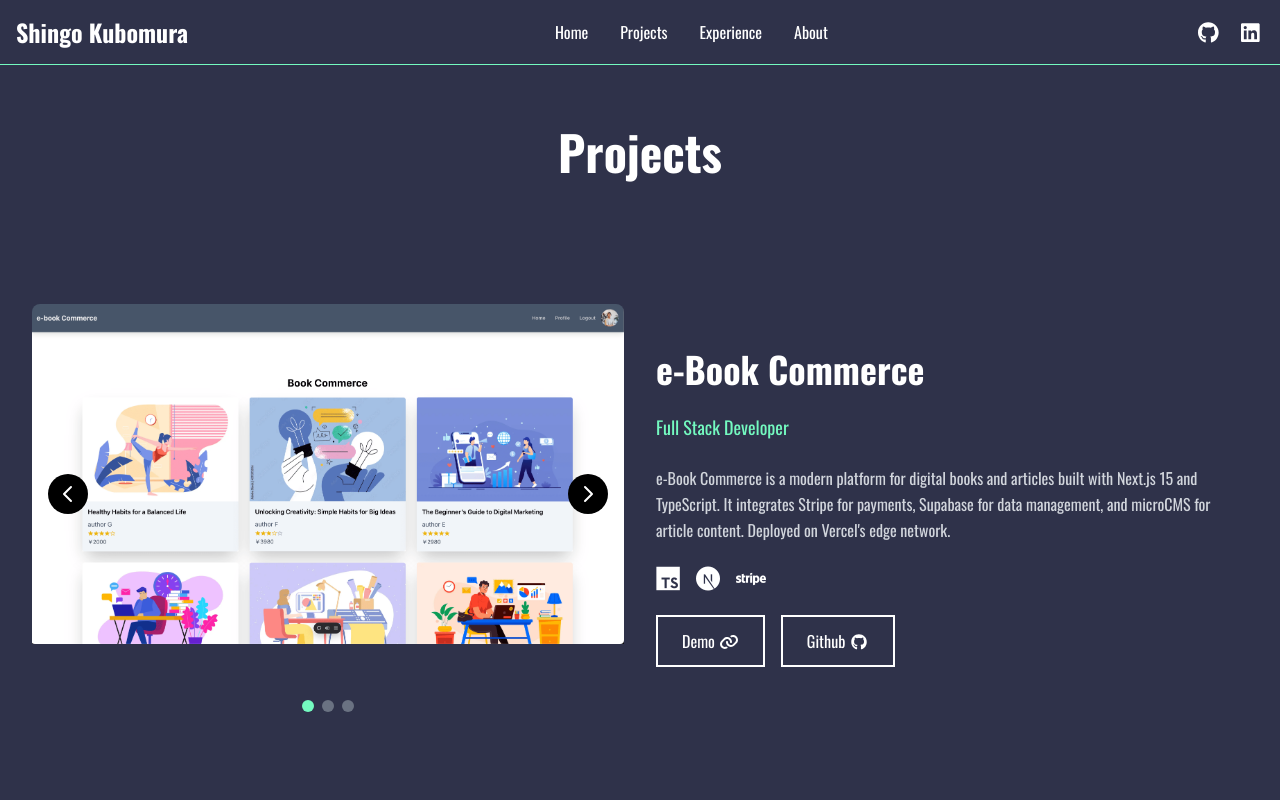
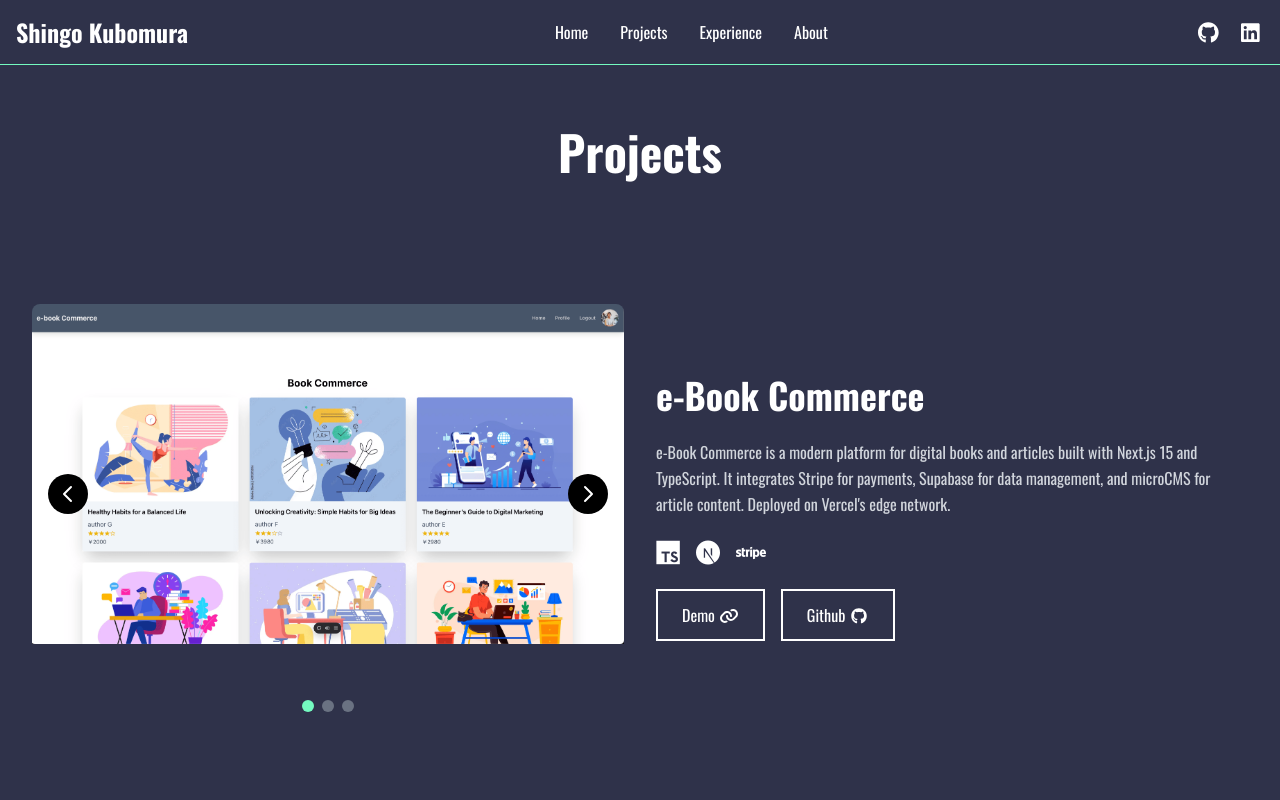
Before and after one commit to shingoooooon/shingoooooon.github.io, a Next.js app: page /projects in a window 1280 px wide. Shown: the top 800 px of the page. Built offline with nearby package versions, Linux system fonts and the light colour scheme; some icons are missing.

Commit message:
:fire: remove role from project

```diff
--- a/src/components/ProjectCard.tsx
+++ b/src/components/ProjectCard.tsx
@@ -110,7 +110,6 @@
                     {/* Project Info */}
                     <div className="space-y-6">
                         <h2 className="text-3xl lg:text-4xl font-bold">{project.title}</h2>
-                        <p className="text-[#74FAC0] text-lg">{project.role}</p>
                         <p className="text-gray-300 leading-relaxed">{project.description}</p>
 
                         {/* Technology Icons */}
--- a/src/data/projects.ts
+++ b/src/data/projects.ts
@@ -4,7 +4,6 @@
     {
         id: 'e-book-commerce',
         title: 'e-Book Commerce',
-        role: 'Full Stack Developer',
         description: 'e-Book Commerce is a modern platform for digital books and articles built with Next.js 15 and TypeScript. It integrates Stripe for payments, Supabase for data management, and microCMS for article content. Deployed on Vercel\'s edge network.',
         technologies: ['TypeScript', 'Next.js', 'Stripe', 'Supabase', 'Vercel'],
         images: ['ebookcommerce.png', 'ebookcommerce2.png', 'ebookcommerce3.png'],
@@ -14,7 +13,6 @@
     {
         id: 'pinia-task-manager',
         title: 'Pinia task manager',
-        role: 'Full Stack Developer',
         description: 'Pinia Task Manager is a task management application built with Vue 3 and Pinia. It utilizes Vite for a fast development environment. The project is deployed on Vercel and integrates Firebase for backend services.',
         technologies: ['TypeScript', 'Vue.js', 'Firebase', 'Vite', 'Vercel'],
         images: ['piniataskmanager.png'],
@@ -24,7 +22,6 @@
     {
         id: 'pokemon-store',
         title: 'Pokémon Store',
-        role: 'Full Stack Developer',
         description: 'Pokemon Store is a shopping cart application to buy Pokémon using Node.js/NestJS and Vue3/Nuxt3.',
         technologies: ['TypeScript', 'Vue.js', 'Nuxt.js', 'Node.js', 'NestJS'],
         images: ['pokemon1.jpg', 'pokemon2.jpg', 'pokemon3.jpg'],
--- a/src/types/index.ts
+++ b/src/types/index.ts
@@ -1,7 +1,6 @@
 export interface Project {
     id: string;
     title: string;
-    role: string;
     description: string;
     technologies: string[];
     images: string[];
```
